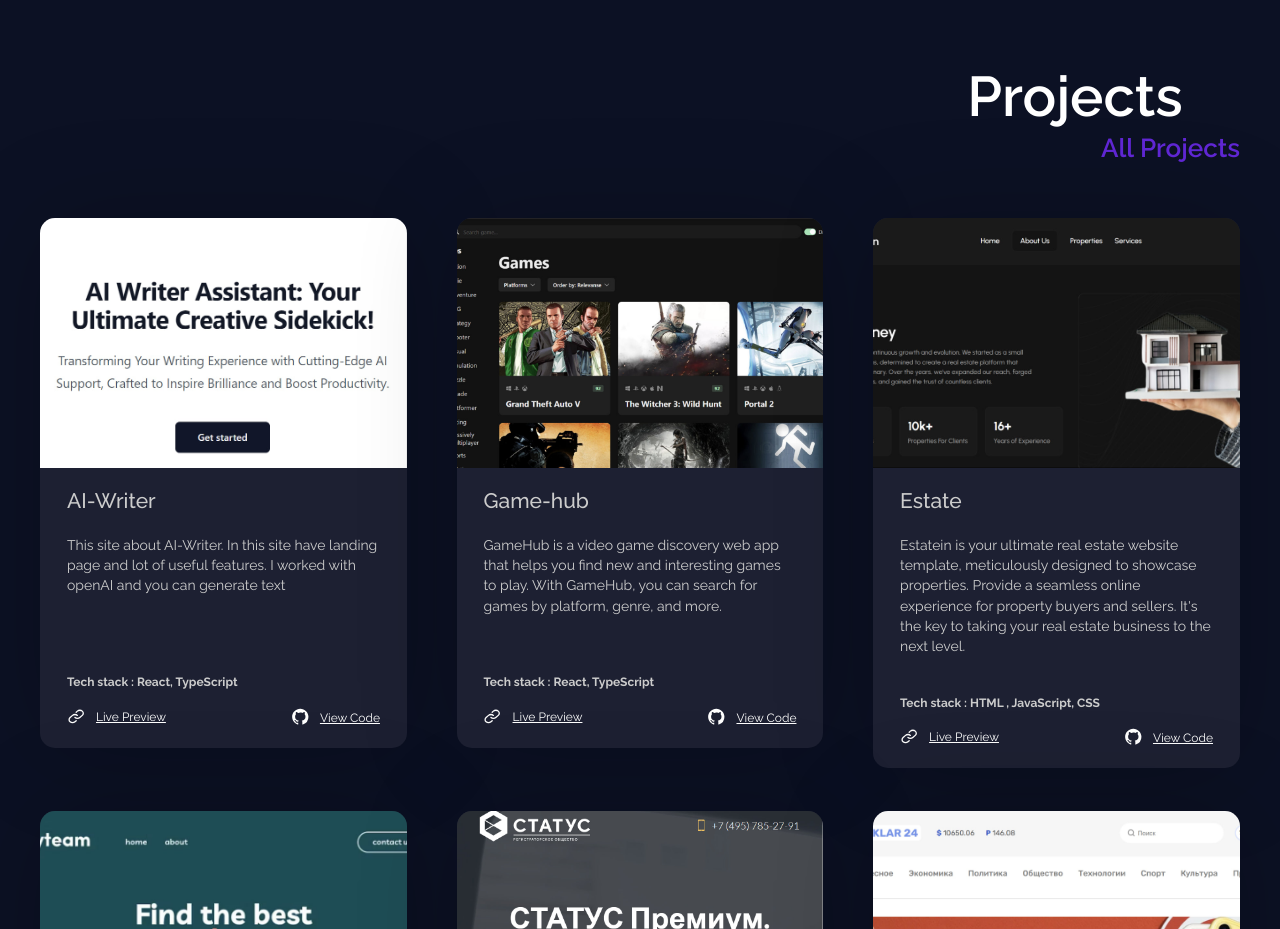
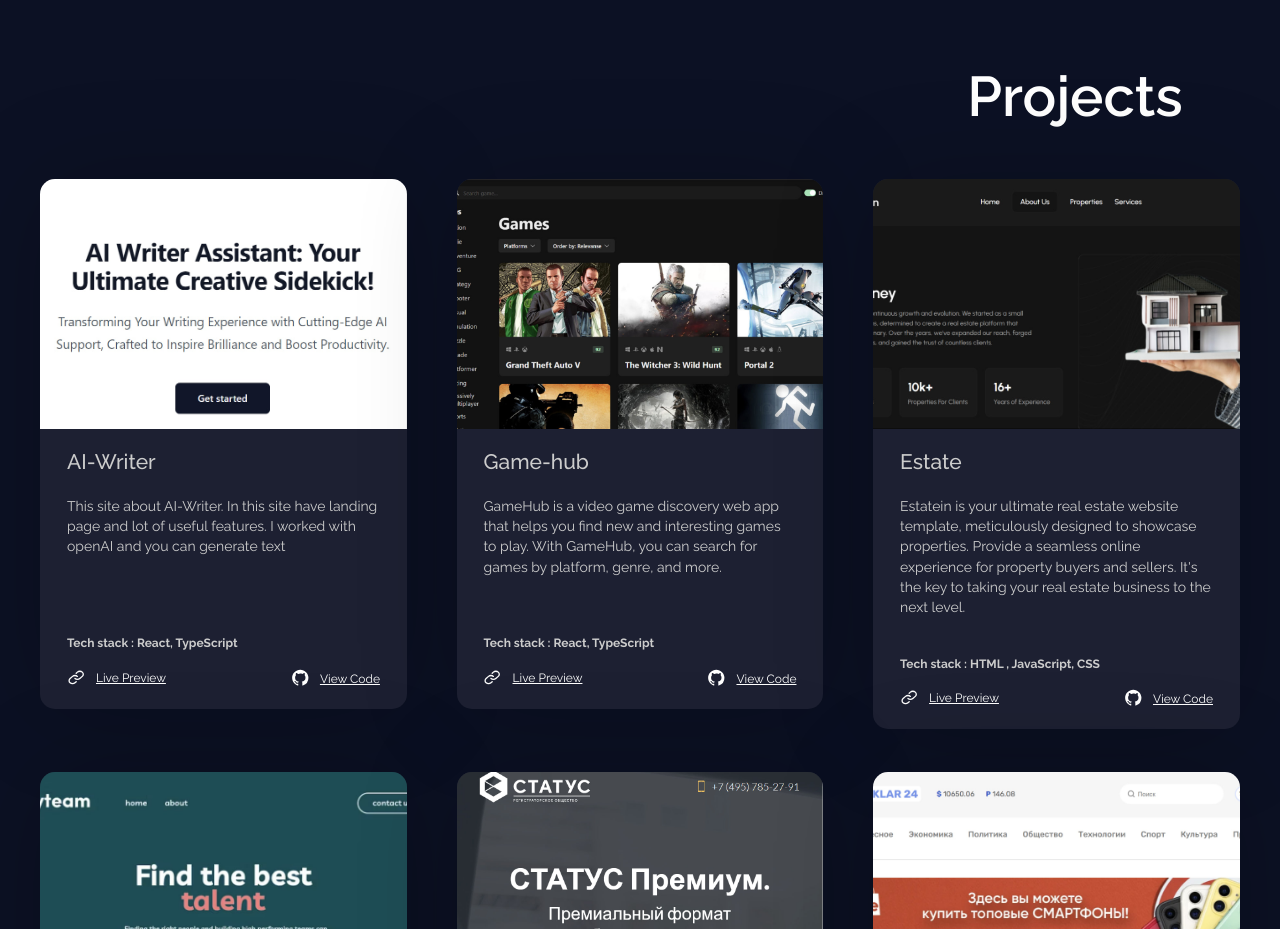
Before and after one commit to Ermatov-Abdulmajid/Portfolio, a plain HTML site: page index.html in a window 1280 px wide. Shown: the part 1240-2169 px from the top of the page. Drawn offline with Linux system fonts and the light colour scheme.

Commit message:
Fix the issue

```diff
--- a/assets/css/styles.css
+++ b/assets/css/styles.css
@@ -410,13 +410,6 @@
   margin: 0;
 }
 
-.projects__sub-title {
-  color: #6127d6;
-  font-size: 35px;
-  font-weight: 600;
-  margin: 0;
-}
-
 .projects-wrapper {
   margin-top: 115px;
 }
@@ -793,10 +786,6 @@
     font-size: 56px;
   }
 
-  .projects__sub-title {
-    font-size: 26px;
-  }
-
   .projects-wrapper {
     margin-top: 50px;
     --bs-gutter-x: 3.1rem;
@@ -1148,10 +1137,6 @@
     font-size: 27px;
   }
 
-  .projects__sub-title {
-    font-size: 14px;
-  }
-
   .project-card__title {
     font-size: 15px;
   }
--- a/index.html
+++ b/index.html
@@ -176,9 +176,6 @@
       <section class="projects" id="projects">
         <div class="container d-flex flex-column justify-content-center">
           <h2 class="projects__title mx-auto mx-lg-0 ms-lg-auto">Projects</h2>
-          <p class="projects__sub-title mx-auto mx-lg-0 ms-lg-auto">
-            All Projects
-          </p>
 
           <div
             class="projects-wrapper row row-cols-1 row row-cols-md-2 row-cols-lg-3">
```
